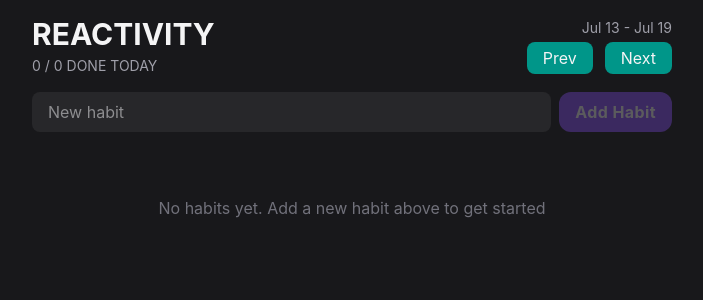
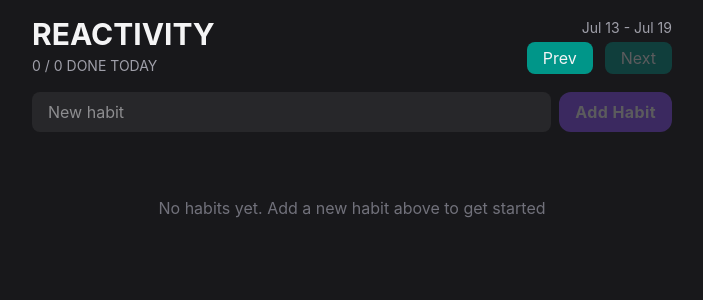
Before and after one commit to clara-cdp/Reactivity, a React (Vite) app: page / in a window 1280 px wide. Shown: the top 300 px of the page, without its empty margins (288-991 px from the left). Built offline with nearby package versions, Linux system fonts and the light colour scheme.

Commit message:
prevent user to go to 'future' weeks

```diff
--- a/src/components/Header.tsx
+++ b/src/components/Header.tsx
@@ -26,7 +26,10 @@ export function Header({ visibleDates, onPrev, onNext }: HeaderProps) {
                 <span className="text-zinc-400 text-sm">{dateRange}</span>
                 <div className="flex items-center gap-3">
                     <Button onClick={onPrev}>Prev</Button>
-                    <Button onClick={onNext}>Next</Button>
+                    <Button
+                        onClick={onNext}
+                        disabled={visibleDates.some(d=> isToday(d))}
+                    >Next</Button>
                 </div>
 
             </div>
```
